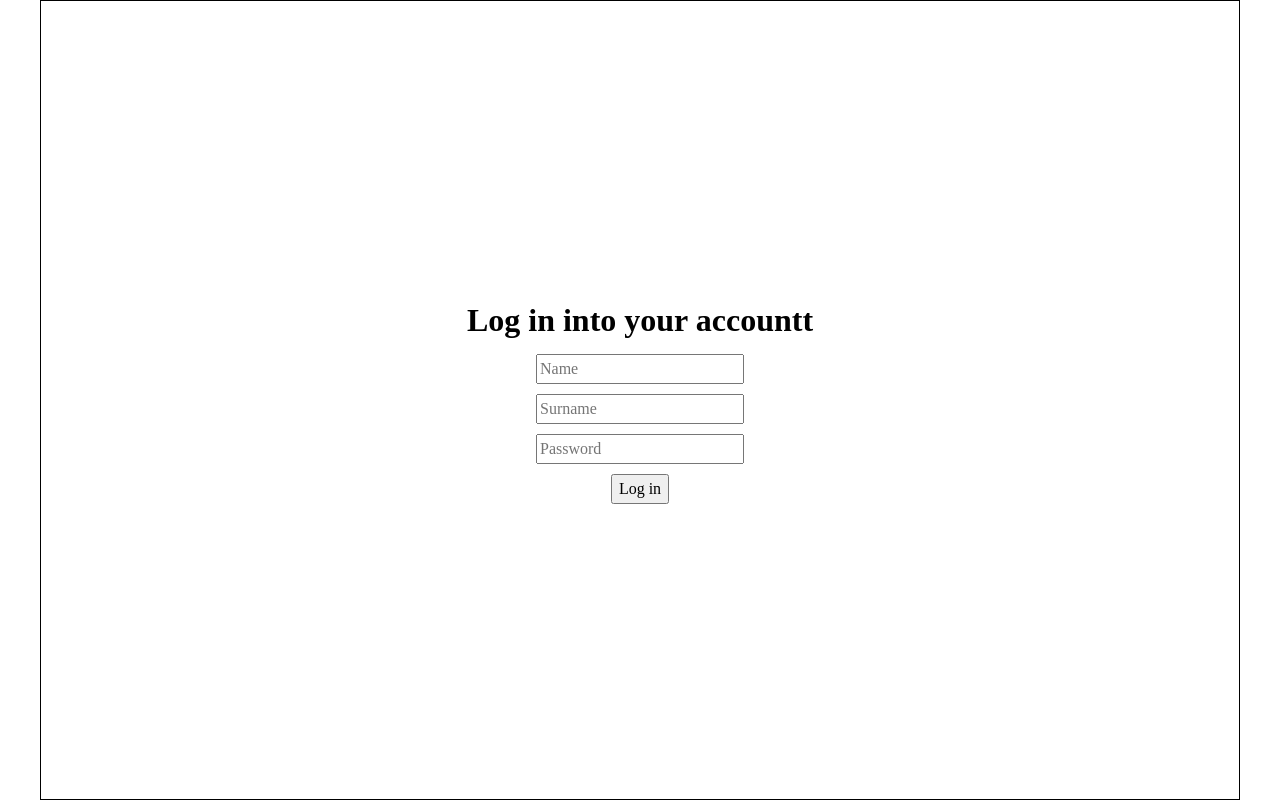
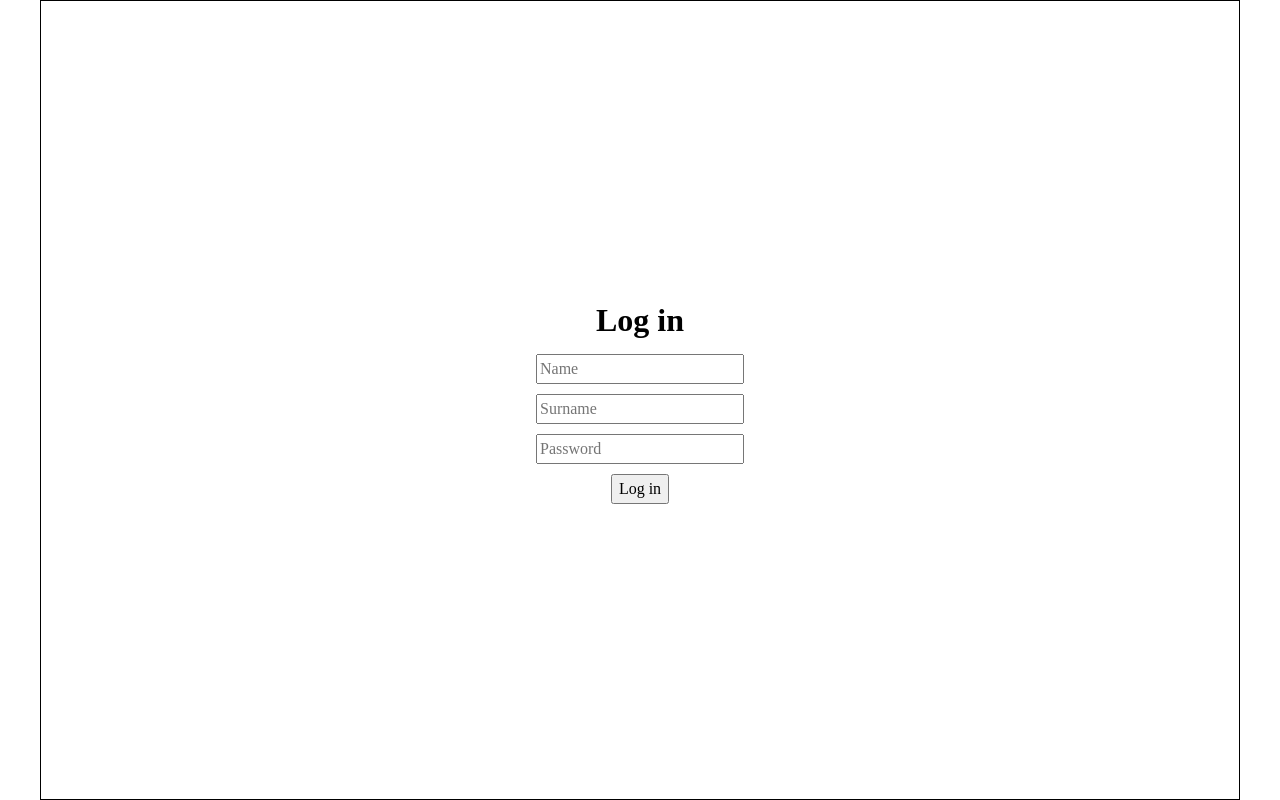
Before and after one commit to AndriyPapirnyk/nz, a website: page index.html in a window 1280 px wide. Drawn offline with nearby package versions, Linux system fonts and the light colour scheme.

Commit message:
new text

```diff
--- a/index.html
+++ b/index.html
@@ -12,7 +12,7 @@
 <body>
    <div class="login">
     <div class="login__container">
-        <h1>Log in into your accountt</h1>
+        <h1>Log in</h1>
         <input type="text"  placeholder="Name">
         <input type="text"  placeholder="Surname">
         <input type="password"  placeholder="Password">
--- a/scss/style.scss
+++ b/scss/style.scss
@@ -36,7 +36,6 @@ $widthContainer: 1200px;
         width: 1200px;
         height: 1200px;
         display: flex;
-
         align-items: center;
         justify-content: center;
         flex-direction: column;
```
Also changed, not shown: 1 other file.
